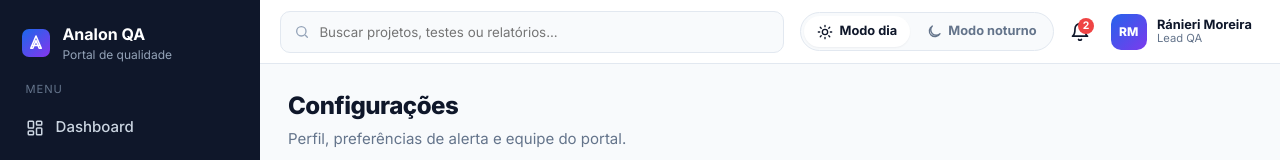
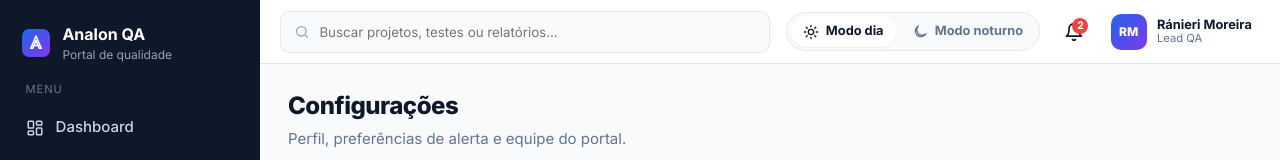
Before and after one commit to ranierinmoreira/analonQA, a React (Vite) app: page /settings in a window 1280 px wide. Shown: the top 160 px of the page. Built offline with nearby package versions, Linux system fonts and the light colour scheme.

Commit message:
Aumentar o espaço do botão de modo dia e noturno
Separa o controle de aparência do sino de notificações para o clique acertar o modo certo.

Co-authored-by: Ránieri do Nascimento Moreira <ranierinmoreira@users.noreply.github.com>

```diff
--- a/src/components/Header/Header.css
+++ b/src/components/Header/Header.css
@@ -68,7 +68,7 @@
 .header-actions {
   display: flex;
   align-items: center;
-  gap: 0.4rem;
+  gap: 0.75rem;
   margin-left: auto;
 }
 
--- a/src/components/ThemeToggle/ThemeToggle.css
+++ b/src/components/ThemeToggle/ThemeToggle.css
@@ -38,6 +38,10 @@
   background: var(--bg-primary);
   color: var(--text-primary);
   box-shadow: var(--shadow-sm);
+}
+
+.theme-toggle-header {
+  margin-right: 0.15rem;
 }
 
 .theme-toggle-sidebar {
```
